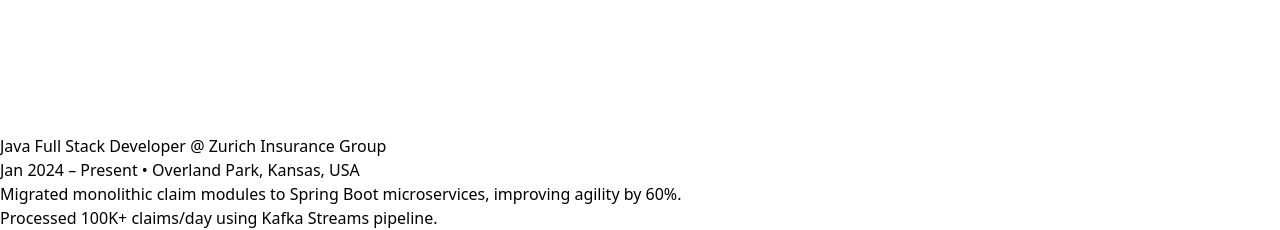
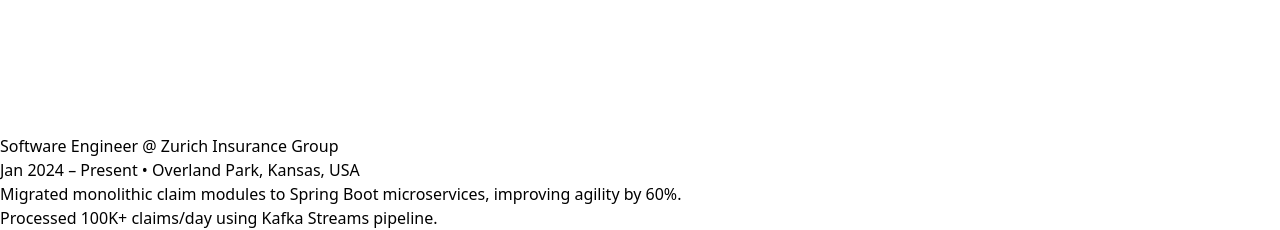
Before and after one commit to Anudeep-A-Java/portfolio, a React (Vite) app: page / in a window 1280 px wide. Shown: the part 2400-2630 px from the top of the page. Built offline with nearby package versions, Linux system fonts and the light colour scheme.

Commit message:
Update Experience.tsx

```diff
--- a/src/components/Experience.tsx
+++ b/src/components/Experience.tsx
@@ -4,7 +4,7 @@ const experienceData = [
   {
     company: "Zurich Insurance Group",
     logo: "/zurich.svg",
-    role: "Java Full Stack Developer",
+    role: "Software Engineer",
     duration: "Jan 2024 – Present",
     location: "Overland Park, Kansas, USA",
     borderColor: "border-blue-500",
```
